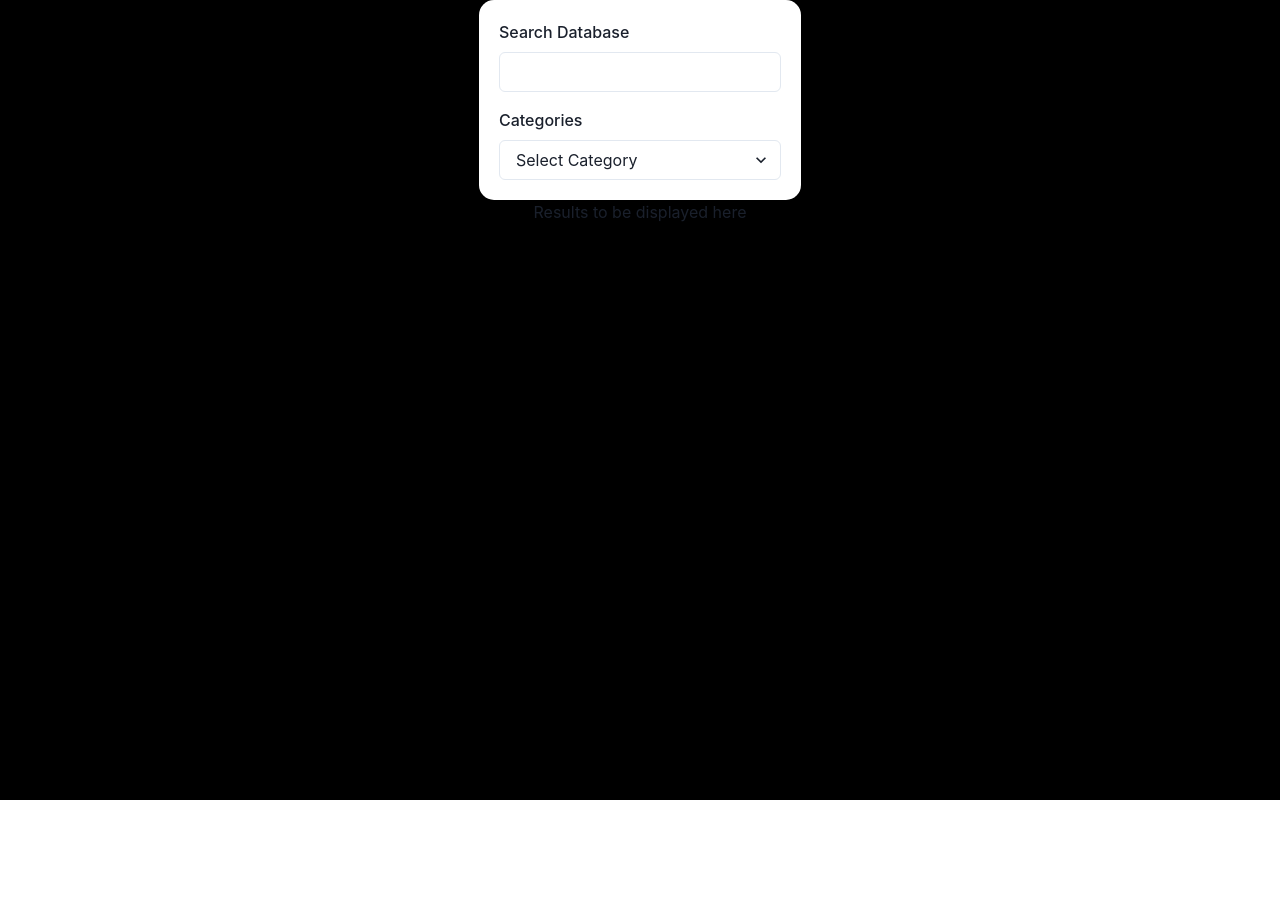
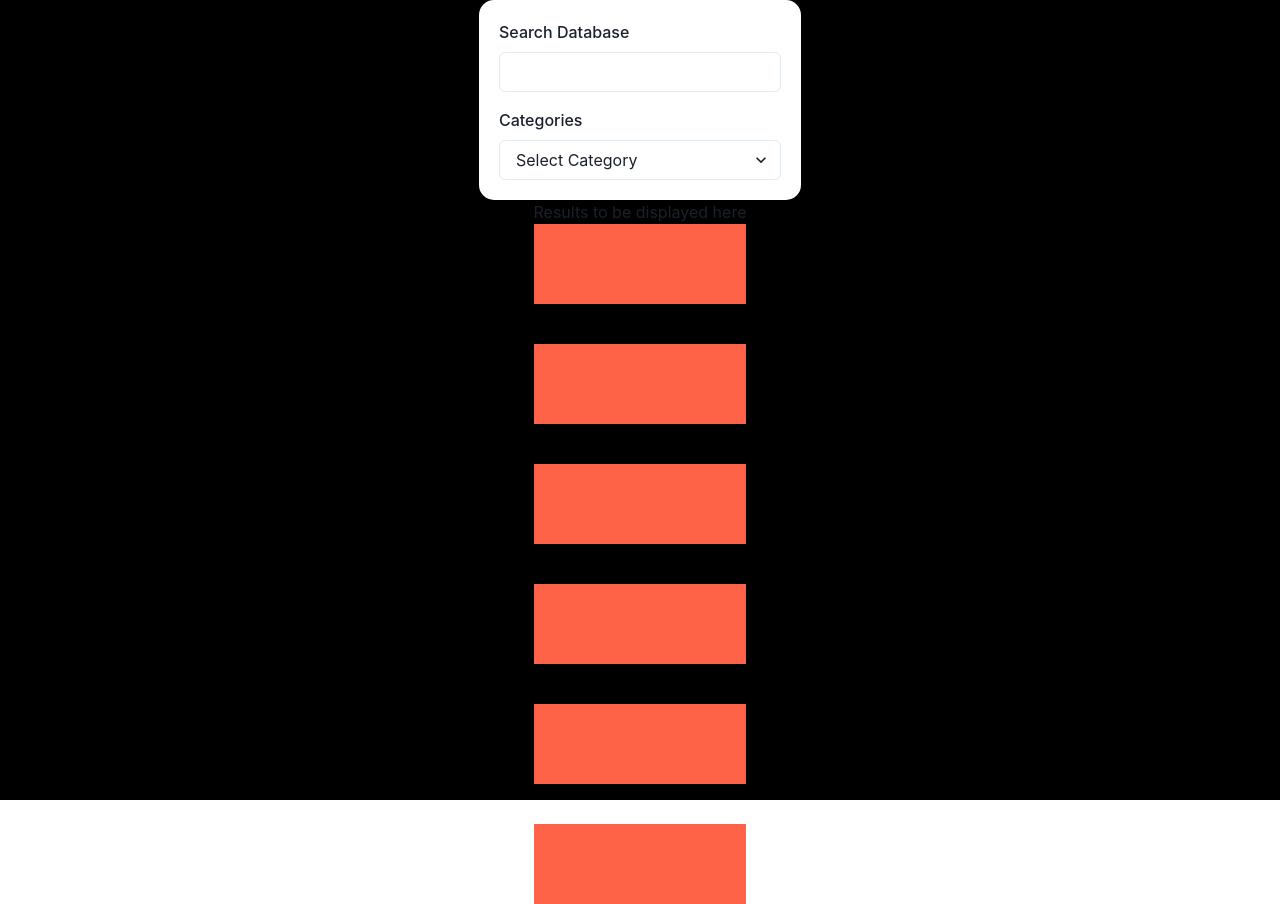
Before and after one commit to mksoofian/imaginex-starwars, a Next.js app: page / in a window 1280 px wide. Before the commit the page ends 800 px from the top, so only its background shows below. Built offline with nearby package versions, Linux system fonts and the light colour scheme.

Commit message:
added simple grid layout

```diff
--- a/src/app/page.tsx
+++ b/src/app/page.tsx
@@ -1,7 +1,7 @@
 import SearchForm from "@/comoponents/form";
 import { getData } from "@/lib/data";
 import { Link } from "@chakra-ui/next-js";
-import { Box, Container } from "@chakra-ui/react";
+import { Box, Container, SimpleGrid } from "@chakra-ui/react";
 
 export default async function Page() {
   return (
@@ -11,7 +11,18 @@ export default async function Page() {
           <SearchForm />
         </Box>
       </section>
-      <section id="section2"> Results to be displayed here</section>
+      <section id="section2">
+        {" "}
+        <h2>Results to be displayed here</h2>
+        <SimpleGrid minChildWidth="120px" spacing="40px">
+          <Box bg="tomato" height="80px"></Box>
+          <Box bg="tomato" height="80px"></Box>
+          <Box bg="tomato" height="80px"></Box>
+          <Box bg="tomato" height="80px"></Box>
+          <Box bg="tomato" height="80px"></Box>
+          <Box bg="tomato" height="80px"></Box>
+        </SimpleGrid>
+      </section>
     </Container>
   );
 }
```
